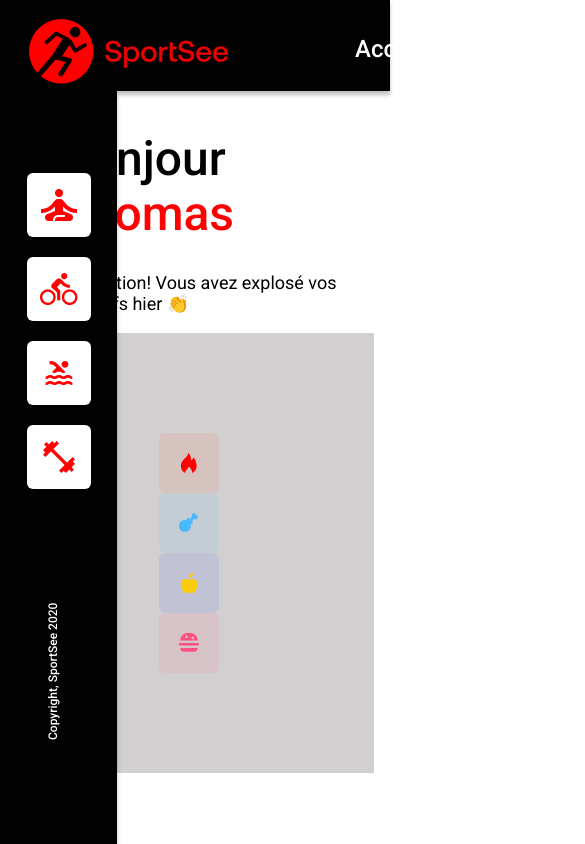
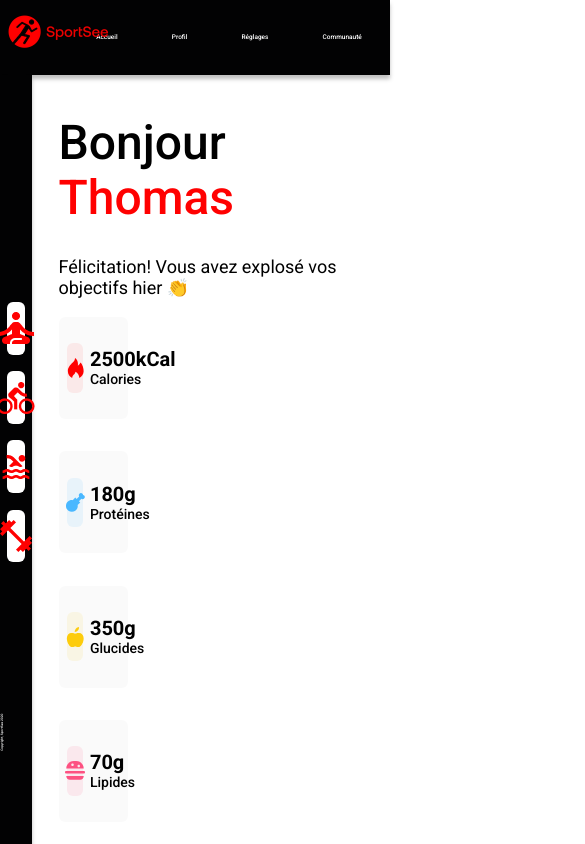
Before and after one commit to Krock13/Sport-See, a React (Vite) app: page / in a window 390 px wide. Shown: the top 844 px of the page, 585 px wide, since content can reach past the window. Built offline with nearby package versions, Linux system fonts and the light colour scheme.

Commit message:
Responsive design updates

```diff
--- a/src/components/Dashboard/dashboard.jsx
+++ b/src/components/Dashboard/dashboard.jsx
@@ -9,7 +9,7 @@ import styles from './dashboard.module.css';
 
 export function Dashboard() {
   const { data, isLoading, error } = useFetch(getUser, 1);
-  console.log(data);
+  // console.log(data);
 
   if (isLoading) return <p>Loading...</p>;
   if (error) return <p>Error: {error}</p>;
@@ -22,10 +22,10 @@ export function Dashboard() {
       <PerformanceCard />
       <PerformanceCard />
       <PerformanceCard />
-      <MacroCard title='Calories' count={calorieCount} />
-      <MacroCard title='Protéines' count={proteinCount} />
-      <MacroCard title='Glucides' count={carbohydrateCount} />
-      <MacroCard title='Lipides' count={lipidCount} />
+      <MacroCard className={styles.macroCard} title='Calories' count={calorieCount} />
+      <MacroCard className={styles.macroCard} title='Protéines' count={proteinCount} />
+      <MacroCard className={styles.macroCard} title='Glucides' count={carbohydrateCount} />
+      <MacroCard className={styles.macroCard} title='Lipides' count={lipidCount} />
     </div>
   );
 }
--- a/src/components/Dashboard/dashboard.module.css
+++ b/src/components/Dashboard/dashboard.module.css
@@ -1,5 +1,4 @@
 .dashboard {
-  padding: 100px;
-  margin-right: 10%;
-  background-color: rgb(209, 207, 207);
+  width: 850px;
+  height: 500px;
 }
--- a/src/components/Header/header.module.css
+++ b/src/components/Header/header.module.css
@@ -1,28 +1,41 @@
 header {
+  display: flex;
+  justify-content: space-between;
+  align-items: center;
   background-color: #020203;
   box-shadow: 0px 4px 4px rgba(0, 0, 0, 0.25);
-  height: 91px;
+  height: calc(91 / 1024 * 100vh);
 }
 
 .headerList {
   display: flex;
   justify-content: space-between;
   list-style: none;
-  padding: 36px 0;
+  padding: 0;
   margin: 0;
   max-width: 70%;
-  margin-left: 355px;
-  margin-right: 91px;
+  margin-left: calc(355 / 1440 * 100vw);
+  margin-right: calc(91 / 1440 * 100vw);
 }
 
 .headerList li {
   color: #ffffff;
-  font-size: 24px;
+  font-size: calc(24 / 1440 * 100vw);
   font-weight: 500;
+  margin-right: calc(200 / 1440 * 100vw);
+}
+@media only screen and (min-width: 1920px) {
+  .headerList li {
+    font-size: 28px;
+  }
 }
 
 .logo {
   position: absolute;
-  top: 18px;
-  left: 28px;
+  top: calc(18 / 1024 * 100vh);
+  left: calc(28 / 1440 * 100vw);
+  width: calc(200 / 1440 * 100vw);
+  height: auto;
+  max-width: 200px;
+  min-width: 100px;
 }
--- a/src/components/MacroCard/macroCard.jsx
+++ b/src/components/MacroCard/macroCard.jsx
@@ -8,19 +8,46 @@ import Glucides from '../../assets/apple.svg';
 import Lipides from '../../assets/cheeseburger.svg';
 
 const imageMap = {
-  Calories: { src: Calories, alt: 'Icône de flamme', bgColor: 'rgba(255, 87, 51, 0.1)' },
-  Protéines: { src: Protéines, alt: 'Icône de poulet', bgColor: 'rgba(74, 184, 255, 0.1)' },
-  Glucides: { src: Glucides, alt: 'Icône de pomme', bgColor: 'rgba(51, 87, 255, 0.1)' },
-  Lipides: { src: Lipides, alt: 'Icône de cheeseburger', bgColor: 'rgba(253, 81, 129, 0.1)' },
+  Calories: {
+    src: Calories,
+    alt: 'Icône de flamme',
+    bgColor: 'rgba(255, 0, 0, 0.0661)',
+    unit: 'kCal',
+  },
+  Protéines: {
+    src: Protéines,
+    alt: 'Icône de poulet',
+    bgColor: 'rgba(74, 184, 255, 0.1)',
+    unit: 'g',
+  },
+  Glucides: {
+    src: Glucides,
+    alt: 'Icône de pomme',
+    bgColor: 'rgba(249, 206, 35, 0.1017)',
+    unit: 'g',
+  },
+  Lipides: {
+    src: Lipides,
+    alt: 'Icône de cheeseburger',
+    bgColor: 'rgba(253, 81, 129, 0.1)',
+    unit: 'g',
+  },
 };
 
 export function MacroCard({ title, count }) {
-  const { src, alt, bgColor } = imageMap[title];
+  const { src, alt, bgColor, unit } = imageMap[title];
 
   return (
     <div className={styles.macroCard}>
       <div className={styles.icone} style={{ backgroundColor: bgColor }}>
         <img src={src} alt={alt} />
+      </div>
+      <div className={styles.macroInfo}>
+        <span className={styles.count}>
+          {count}
+          {unit}
+        </span>
+        <span className={styles.entitled}>{title}</span>
       </div>
     </div>
   );
--- a/src/components/MacroCard/macroCard.module.css
+++ b/src/components/MacroCard/macroCard.module.css
@@ -1,8 +1,42 @@
+.macroCard {
+  display: flex;
+  flex-direction: row;
+  align-items: center;
+  width: calc(258 / 1440 * 100vw);
+  height: calc(124 / 1024 * 100vh);
+  margin-bottom: calc(39 / 1024 * 100vh);
+  background-color: rgba(0, 0, 0, 0.02);
+  border-radius: 6px;
+}
+
 .icone {
   display: flex;
   justify-content: center;
   align-items: center;
-  width: 60px;
-  height: 60px;
+  margin-left: calc(32 / 1440 * 100vw);
+  width: calc(60 / 1440 * 100vw);
+  height: calc(60 / 1024 * 100vh);
   border-radius: 6px;
 }
+@media only screen and (min-width: 1920px) {
+  .icone {
+    width: 80px;
+    height: 80px;
+  }
+}
+
+.macroInfo {
+  display: flex;
+  flex-direction: column;
+  margin-left: calc(24 / 1440 * 100vw);
+}
+
+.count {
+  font-size: 20px;
+  font-weight: 700;
+}
+
+.entitled {
+  font-size: 14px;
+  font-weight: 500;
+}
--- a/src/components/Sidebar/sidebar.module.css
+++ b/src/components/Sidebar/sidebar.module.css
@@ -2,9 +2,9 @@
   position: absolute;
   background-color: #020203;
   box-shadow: 0px 4px 4px rgba(0, 0, 0, 0.25);
-  width: 117px;
+  width: calc(117 / 1440 * 100vw);
   height: 100%;
-  padding-top: 17%;
+  padding-top: calc(256 / 1024 * 100vh);
 }
 
 .list {
@@ -12,7 +12,6 @@
   flex-direction: column;
   align-items: center;
   list-style: none;
-  min-height: 316px;
   padding: 0;
 }
 
@@ -21,19 +20,24 @@
   justify-content: center;
   align-items: center;
   background-color: white;
-  width: 64px;
-  height: 64px;
-  margin-bottom: 20px;
+  width: calc(64 / 1440 * 100vw);
+  height: calc(64 / 1024 * 100vh);
+  margin-bottom: calc(20 / 1024 * 100vh);
   border-radius: 6px;
+}
+@media only screen and (min-width: 1440px) {
+  .list li {
+    width: 64px;
+    height: 64px;
+  }
 }
 
 .copyright {
-  position: absolute;
   color: white;
   transform: rotate(-90deg);
-  top: 60%;
-  font-size: 12px;
+  font-size: calc(12 / 1440 * 100vw);
   font-weight: 500;
-  width: 138px;
-  height: 44px;
+  width: calc(138 / 1440 * 100vw);
+  height: calc(44 / 1024 * 100vh);
+  margin-top: calc(164 / 1024 * 100vh);
 }
--- a/src/components/WelcomeMessage/welcomeMessage.jsx
+++ b/src/components/WelcomeMessage/welcomeMessage.jsx
@@ -2,7 +2,7 @@ import styles from './welcomeMessage.module.css';
 
 export function WelcomeMessage() {
   return (
-    <div className={styles.welcomeMessage}>
+    <div className={styles.welcomeMessageCard}>
       <h1>
         Bonjour <span>Thomas</span>
       </h1>
--- a/src/components/WelcomeMessage/welcomeMessage.module.css
+++ b/src/components/WelcomeMessage/welcomeMessage.module.css
@@ -1,13 +1,13 @@
-.welcomeMessage h1 {
+.welcomeMessageCard h1 {
   font-size: 48px;
   font-weight: 500;
 }
 
-.welcomeMessage h1 span {
+.welcomeMessageCard h1 span {
   color: #ff0101;
 }
 
-.welcomeMessage p {
+.welcomeMessageCard p {
   font-size: 18px;
   font-weight: 400;
 }
--- a/src/pages/Home/home.jsx
+++ b/src/pages/Home/home.jsx
@@ -6,7 +6,7 @@ import styles from './home.module.css';
 export function Home() {
   return (
     <div className={styles.home}>
-      <WelcomeMessage />
+      <WelcomeMessage className={styles.welcomeMessage} />
       <Dashboard />
     </div>
   );
--- a/src/pages/Home/home.module.css
+++ b/src/pages/Home/home.module.css
@@ -4,3 +4,10 @@
   width: 90%;
   margin: 2% 15%;
 }
+
+.welcomeMessage {
+  width: calc(396 / 1440 * 100vw);
+  height: calc(89 / 1024 * 100vh);
+  margin-top: calc(159 / 1024 * 100vh);
+  margin-left: calc(224 / 1440 * 100vw);
+}
```
